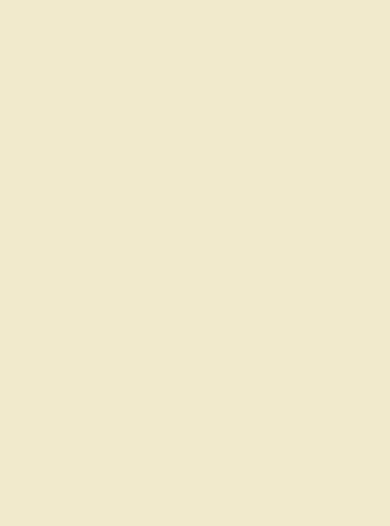
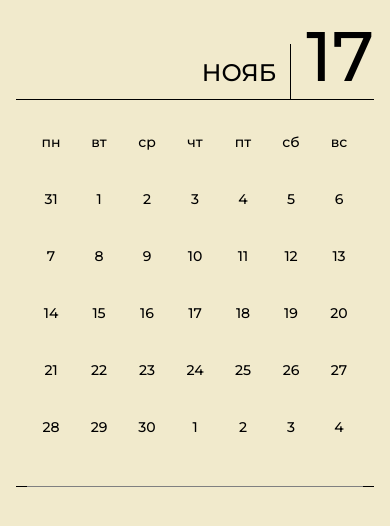
Before and after one commit to DanilChizrenko/Tagam-Front-TG-10, a website: page index.html in a window 390 px wide. Drawn offline with nearby package versions, Linux system fonts and the light colour scheme.

Commit message:
add calendar verst

```diff
--- a/index.html
+++ b/index.html
@@ -13,6 +13,72 @@
 </head>
 <body>
 
+    <div class="container-fluid p-0 main">
+        <div class="container p-0 main-con">
+            <p class="n-1">Нояб</p>
+            <p class="n-2">17</p>
+        </div>
+    </div>
+    <div class="container-fluid p-0 table">
+        <div class="container p-0 tab-con">
+            <table>
+                <tr>
+                    <td scope="col">пн</td>
+                    <td scope="col">вт</td>
+                    <td scope="col">ср</td>
+                    <td scope="col">чт</td>
+                    <td scope="col">пт</td>
+                    <td scope="col">сб</td>
+                    <td scope="col">вс</td>
+                </tr>
+                <tr>
+                    <td scope="col">31</td>
+                    <td scope="col">1</td>
+                    <td scope="col">2</td>
+                    <td scope="col">3</td>
+                    <td scope="col">4</td>
+                    <td scope="col">5</td>
+                    <td scope="col">6</td>
+                </tr>
+                <tr>
+                    <td scope="col">7</td>
+                    <td scope="col">8</td>
+                    <td scope="col">9</td>
+                    <td scope="col">10</td>
+                    <td scope="col">11</td>
+                    <td scope="col">12</td>
+                    <td scope="col">13</td>
+                </tr>
+                <tr>
+                    <td scope="col">14</td>
+                    <td scope="col">15</td>
+                    <td scope="col">16</td>
+                    <td scope="col">17</td>
+                    <td scope="col">18</td>
+                    <td scope="col">19</td>
+                    <td scope="col">20</td>
+                </tr>
+                <tr>
+                    <td scope="col">21</td>
+                    <td scope="col">22</td>
+                    <td scope="col">23</td>
+                    <td scope="col">24</td>
+                    <td scope="col">25</td>
+                    <td scope="col">26</td>
+                    <td scope="col">27</td>
+                </tr>
+                <tr>
+                    <td scope="col">28</td>
+                    <td scope="col">29</td>
+                    <td scope="col">30</td>
+                    <td scope="col">1</td>
+                    <td scope="col">2</td>
+                    <td scope="col">3</td>
+                    <td scope="col">4</td>
+                </tr>
+            </table>
+        </div>
+    </div>
 
 
 </body>
--- a/style/style.css
+++ b/style/style.css
@@ -1,9 +1,96 @@
 @import url('https://fonts.googleapis.com/css2?family=Montserrat+Alternates:wght@500&display=swap');
+@import url('https://fonts.googleapis.com/css2?family=Montserrat:wght@500&display=swap');
 
 body{
     background-color: #F1EACC;
 }
 
 @media screen and (max-width: 391px){
+    .container{
+        max-width: 358px;
+    }
+    .main, .main .container{
+        height: 100px;
+    }
+    .main-con{
+        border-bottom: 1px solid #000;
+        display: flex;
+        justify-content: flex-end;
+        align-items: flex-end;
+    }
+    .main-con p{
+        margin: 0;
+    }
+    .main-con .n-1{
+        width: 277px;
+        height: 55px;
+        border-right: 1px solid #000;
 
+        font-family: 'Montserrat Alternates';
+        font-style: normal;
+        font-weight: 500;
+        font-size: 24px;
+        line-height: 29px;
+        text-transform: uppercase;
+        text-align: right;
+
+        color: #000000;
+
+        padding: 14px 14px 8px 0;
+    }
+    .main-con .n-2{
+        font-family: 'Montserrat';
+        font-style: normal;
+        font-weight: 400;
+        font-size: 70px;
+        line-height: 85px;
+        text-align: right;
+        text-transform: uppercase;
+
+        color: #000000;
+        margin: 0 0 0 15px;
+
+    }
+
+    .table, .tab-con{
+        height: 387px;
+    }
+    .tab-con{
+        display: flex;
+        justify-content: center;
+        align-items: center;
+        border-bottom: 1px solid #000;
+    }
+    .tab-con table{
+        width: 329px;
+        height: 387px;
+    }
+    table tr{
+        width: 100%;
+        height: 57px;
+        display: flex;
+        justify-content: space-around;
+        align-items: center;
+    }
+    table tr td{
+        width: 48px;
+        height: 57px;
+
+        border-radius: 19px;
+        display: flex;
+        justify-content: center;
+        align-items: flex-end;
+
+        font-family: 'Montserrat';
+        font-style: normal;
+        font-weight: 500;
+        font-size: 14px;
+        line-height: 17px;
+        text-align: center;
+
+
+        color: #000000;
+
+        padding-bottom: 6px;
+    }
 }
```
